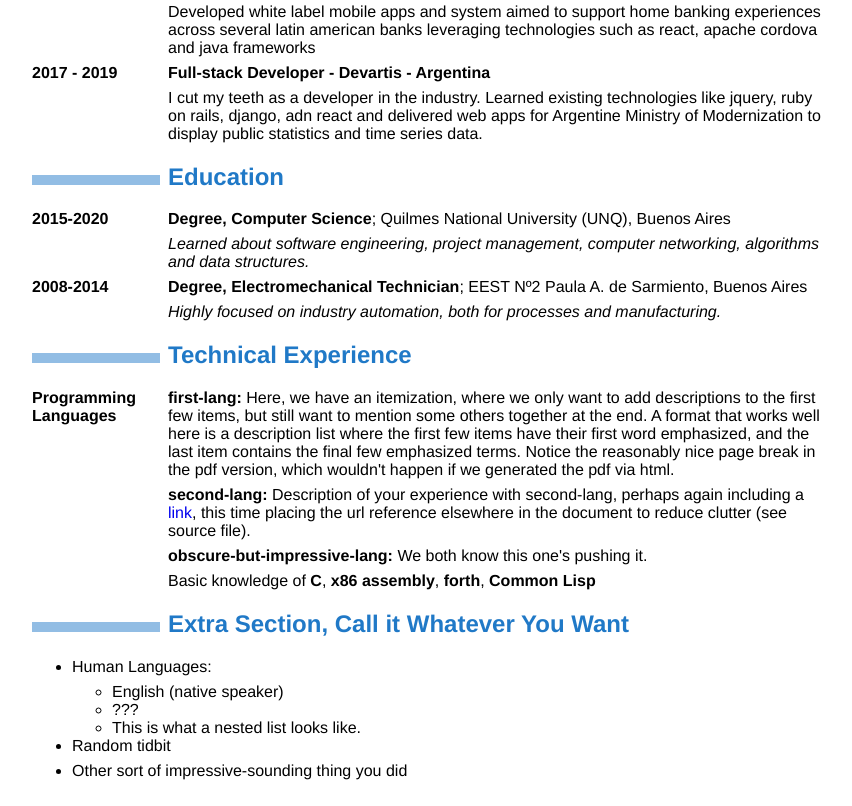
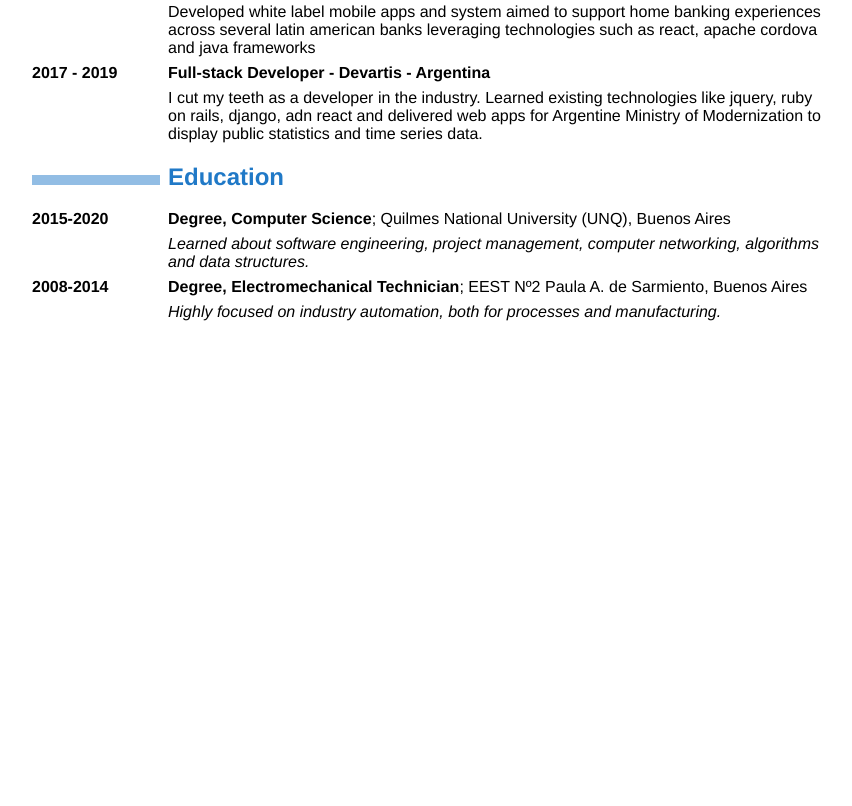
Before and after one commit to SebastianHGonzalez/SebastianHGonzalez.gihub.io, a plain HTML site: page index.html in a window 1280 px wide. Shown: the part 576-1382 px from the top of the page, without its empty margins (208-1060 px from the left). After the commit the page ends 923 px from the top, so only its background shows below. Drawn offline with Linux system fonts and the light colour scheme.

Commit message:
Update index.html

```diff
--- a/index.html
+++ b/index.html
@@ -1,4 +1,5 @@
-<!DOCTYPE html><html xmlns="http://www.w3.org/1999/xhtml">
+<!DOCTYPE html>
+<html xmlns="http://www.w3.org/1999/xhtml">
 
 <head>
     <meta http-equiv="Content-Type" content="text/html; charset=utf-8">
@@ -7,18 +8,25 @@
 </head>
 
 <body>
-    <h1 id="johnny-coder">Sebastian Gonzalez</h1>
+    <h1 id="name">Sebastian Gonzalez</h1>
     <table>
         <tbody>
             <tr class="odd">
-                <td align="left">Web Engineer</td>
-                <td align="right"><a href="mailto:sebastian.h.gonzalez@gmail.com">sebastian.h.gonzalez@gmail.com</a>
+                <td id="title" align="left">Web Engineer</td>
+                <td align="right">
+                    <a href="mailto:sebastian.h.gonzalez@gmail.com">
+                        sebastian.h.gonzalez@gmail.com
+                    </a>
                 </td>
             </tr>
             <tr class="even">
                 <td align="left">React developer</td>
-                <td align="right"><span class="citation"><a
-                            href="https://www.linkedin.com/in/sebastianhgonzalez/">linkedin.com/in/sebastianhgonzalez/</a></span>
+                <td align="right">
+                    <span class="citation">
+                        <a href="https://www.linkedin.com/in/sebastianhgonzalez/">
+                            linkedin.com/in/sebastianhgonzalez/
+                        </a>
+                    </span>
                 </td>
             </tr>
         </tbody>
@@ -96,49 +104,6 @@
             <p><em>Highly focused on industry automation, both for processes and manufacturing.</em></p>
         </dd>
     </dl>
-
-    <h2 id="technical-experience">Technical Experience</h2>
-    <dl>
-        <dt>Programming Languages</dt>
-        <dd>
-            <p><strong>first-lang:</strong> Here, we have an itemization, where we only want to add descriptions to the
-                first few items, but still want to mention some others together at the end. A format that works well
-                here is a description list where the first few items have their first word emphasized, and the last item
-                contains the final few emphasized terms. Notice the reasonably nice page break in the pdf version, which
-                wouldn't happen if we generated the pdf via html.</p>
-        </dd>
-        <dd>
-            <p><strong>second-lang:</strong> Description of your experience with second-lang, perhaps again including a
-                <a href="https://github.com/githubuser/superlongprojectname">link</a>, this time placing the url
-                reference elsewhere in the document to reduce clutter (see source file).</p>
-        </dd>
-        <dd>
-            <p><strong>obscure-but-impressive-lang:</strong> We both know this one's pushing it.</p>
-        </dd>
-        <dd>
-            <p>Basic knowledge of <strong>C</strong>, <strong>x86 assembly</strong>, <strong>forth</strong>,
-                <strong>Common Lisp</strong></p>
-        </dd>
-    </dl>
-
-    <h2 id="extra-section-call-it-whatever-you-want">Extra Section, Call it Whatever You Want</h2>
-    <ul>
-        <li>
-            <p>Human Languages:</p>
-            <ul>
-                <li>English (native speaker)</li>
-                <li>???</li>
-                <li>This is what a nested list looks like.</li>
-            </ul>
-        </li>
-        <li>
-            <p>Random tidbit</p>
-        </li>
-        <li>
-            <p>Other sort of impressive-sounding thing you did</p>
-        </li>
-    </ul>
-
 
     <style type="text/css">
         /*
```
